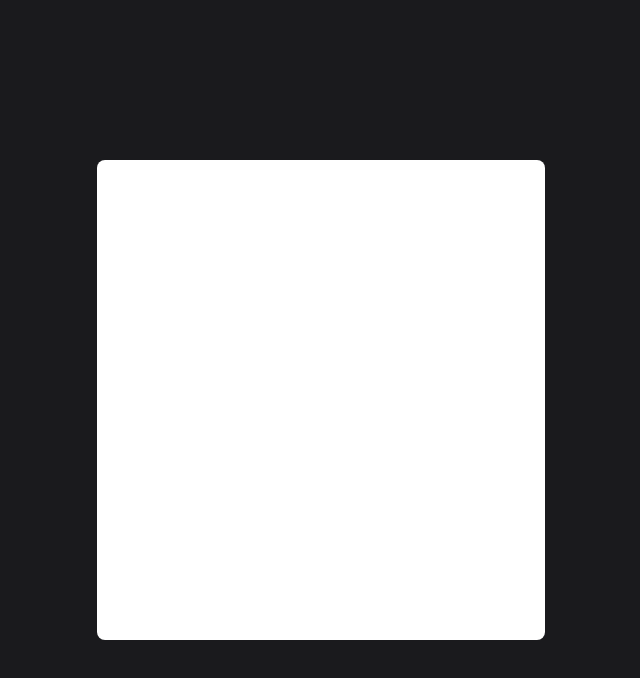
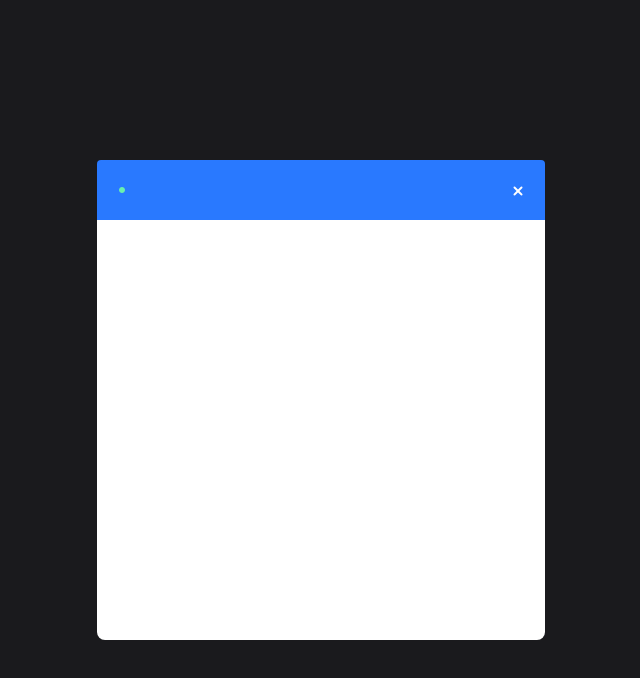
Before and after one commit to DanThomp507/Chat-App, a React (Create React App) app in the folder client/: page /chat in a window 1280 px wide. Shown: the top 678 px of the page, without its empty margins (319-959 px from the left). Built offline with nearby package versions, Linux system fonts and the light colour scheme.

Commit message:
implemented interface for info bar on chat

```diff
--- a/client/src/components/Chat/Chat.jsx
+++ b/client/src/components/Chat/Chat.jsx
@@ -3,6 +3,7 @@ import queryString from 'query-string';
 import io from "socket.io-client";
 
 import TextContainer from '../Text/Text';
+import InfoBar from '../InfoBar/Info'
 
 import {
   OuterContainer,
@@ -14,6 +15,7 @@ const Chat = () => {
     <OuterContainer>
 
       <Container>
+      <InfoBar />
       <TextContainer />
       </Container>
 
--- /dev/null
+++ b/client/src/components/InfoBar/Info.jsx
@@ -0,0 +1,27 @@
+import React from 'react';
+
+import onlineIcon from '../../icons/onlineIcon.png';
+import closeIcon from '../../icons/closeIcon.png';
+
+import {
+  Container,
+  LeftInnerContainer,
+  RightInnerContainer
+} from './info.styles'
+
+const InfoBar = ({ room }) => (
+  <Container>
+
+    <LeftInnerContainer>
+      <img className='onlineIcon' src={onlineIcon} alt='online icon' />
+      <h3>{room}</h3>
+    </LeftInnerContainer>
+
+    <RightInnerContainer>
+      <a href='/'><img src={closeIcon} alt='close icon' /></a>
+    </RightInnerContainer>
+
+  </Container>
+);
+
+export default InfoBar;
--- /dev/null
+++ b/client/src/components/InfoBar/info.styles.js
@@ -0,0 +1,26 @@
+import styled from 'styled-components'
+
+export const Container = styled.div`
+    display: flex;
+    align-items: center;
+    justify-content: space-between;
+    background: #2979FF;
+    border-radius: 4px 4px 0 0;
+    height: 60px;
+    width: 100%;
+`
+
+export const LeftInnerContainer = styled.div`
+    flex: 0.5;
+    display: flex;
+    align-items: center;
+    margin-left: 5%;
+    color: white;
+`
+
+export const RightInnerContainer = styled.div`
+    display: flex;
+    flex: 0.5;
+    justify-content: flex-end;
+    margin-right: 5%;
+`
```
Also changed, not shown: client/src/icons/closeIcon.png (added).
